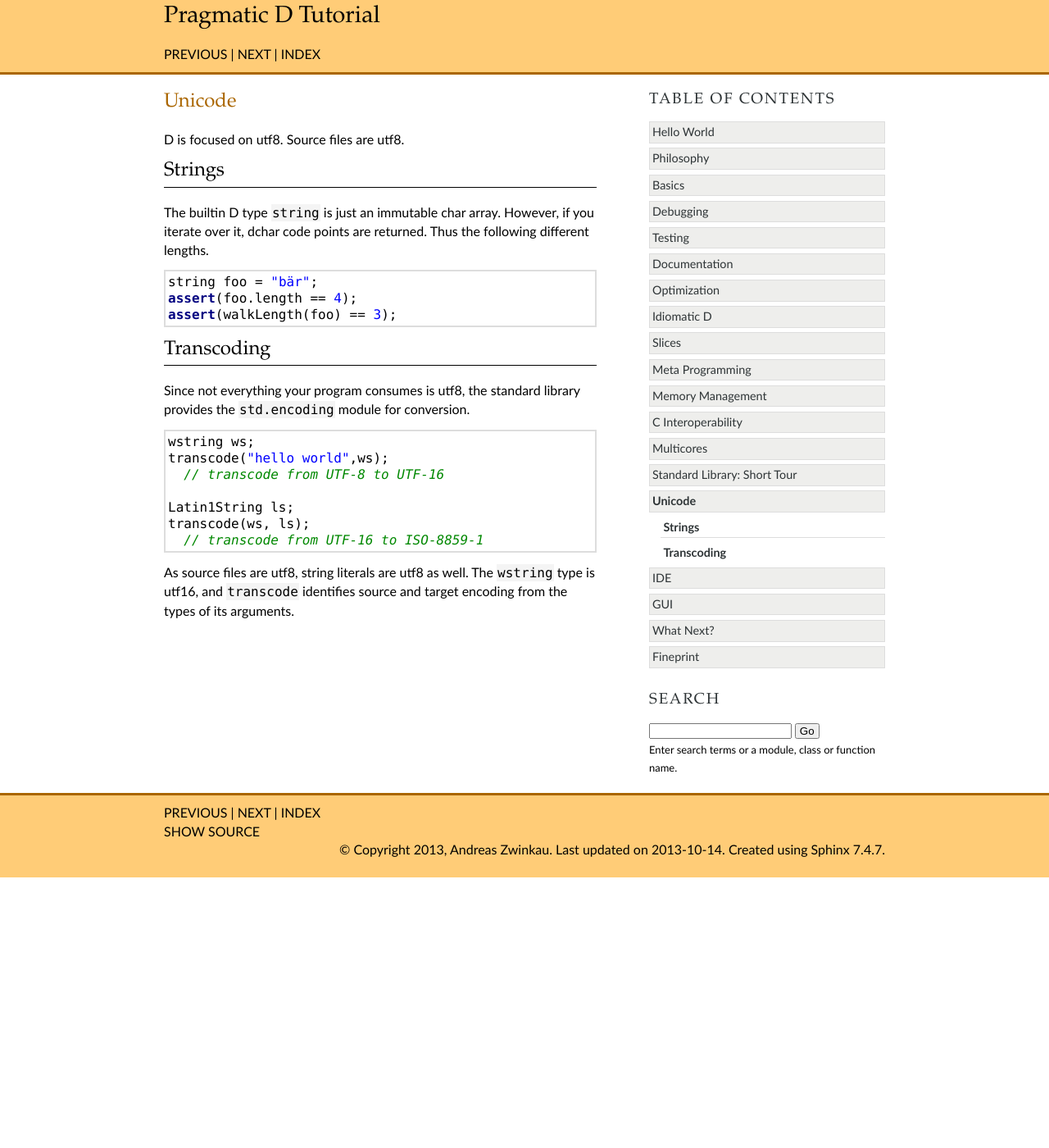
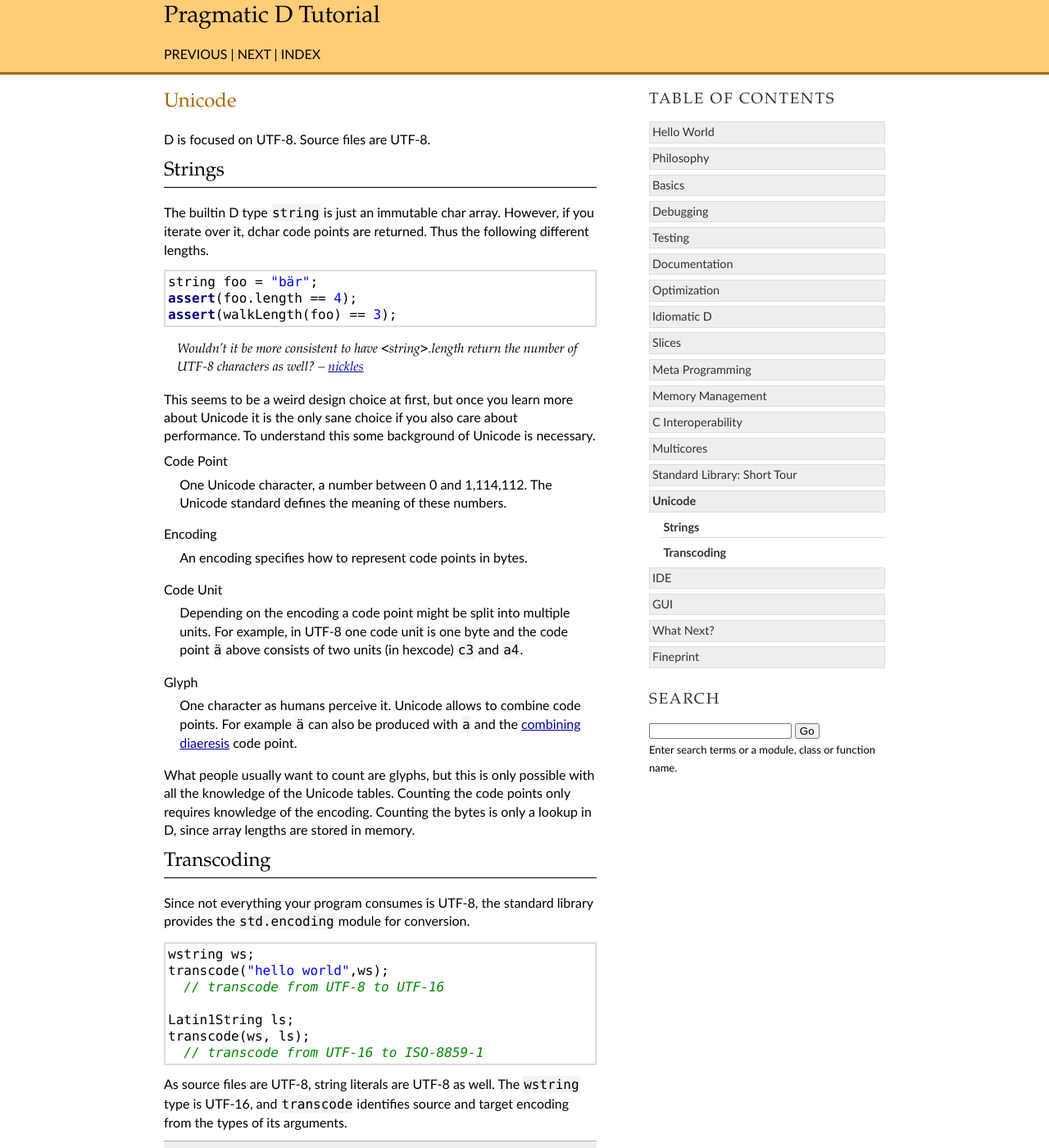
Before and after one commit to qznc/d-tut, a Sphinx documentation site: the page built from source/unicode.rst, in a window 1280 px wide and 1400 px high. Shown: the whole window at 82% size. Built offline with Sphinx 7.4.7, drawn with Linux system fonts in a browser that asks for light colours; some of the changed text lies outside the part shown.

Commit message:
more about unicode

```diff
--- a/source/unicode.rst
+++ b/source/unicode.rst
@@ -1,8 +1,8 @@
 Unicode
 =======
 
-D is focused on utf8.
-Source files are utf8.
+D is focused on UTF-8.
+Source files are UTF-8.
 
 Strings
 -------
@@ -19,10 +19,46 @@ Thus the following different lengths.
    assert(foo.length == 4);
    assert(walkLength(foo) == 3);
 
+..
+
+  Wouldn't it be more consistent to have <string>.length return the
+  number of UTF-8 characters as well?
+  – `nickles <http://forum.dlang.org/post/phybgondilwmlwrflawx@forum.dlang.org>`_
+
+This seems to be a weird design choice at first,
+but once you learn more about Unicode
+it is the only sane choice
+if you also care about performance.
+To understand this some background of Unicode is necessary.
+
+Code Point
+  One Unicode character, a number between 0 and 1,114,112.
+  The Unicode standard defines the meaning of these numbers.
+
+Encoding
+  An encoding specifies how to represent code points in bytes.
+
+Code Unit
+  Depending on the encoding a code point might be split into multiple units.
+  For example, in UTF-8 one code unit is one byte
+  and the code point ``ä`` above consists of two units (in hexcode) ``c3`` and ``a4``.
+
+Glyph
+  One character as humans perceive it.
+  Unicode allows to combine code points.
+  For example ``ä`` can also be produced with ``a`` and the
+  `combining diaeresis <http://www.fileformat.info/info/unicode/char/308/index.htm>`_ code point.
+
+What people usually want to count are glyphs,
+but this is only possible with all the knowledge of the Unicode tables.
+Counting the code points only requires knowledge of the encoding.
+Counting the bytes is only a lookup in D,
+since array lengths are stored in memory.
+
 Transcoding
 -----------
 
-Since not everything your program consumes is utf8,
+Since not everything your program consumes is UTF-8,
 the standard library provides the ``std.encoding`` module for conversion.
 
 .. code-block:: d
@@ -35,7 +71,11 @@ the standard library provides the ``std.encoding`` module for conversion.
   transcode(ws, ls);
     // transcode from UTF-16 to ISO-8859-1
 
-As source files are utf8,
-string literals are utf8 as well.
-The ``wstring`` type is utf16,
+As source files are UTF-8,
+string literals are UTF-8 as well.
+The ``wstring`` type is UTF-16,
 and ``transcode`` identifies source and target encoding from the types of its arguments.
+
+.. seealso::
+
+   `The Absolute Minimum Every Software Developer Absolutely, Positively Must Know About Unicode and Character Sets <http://www.joelonsoftware.com/articles/Unicode.html>`_
```
